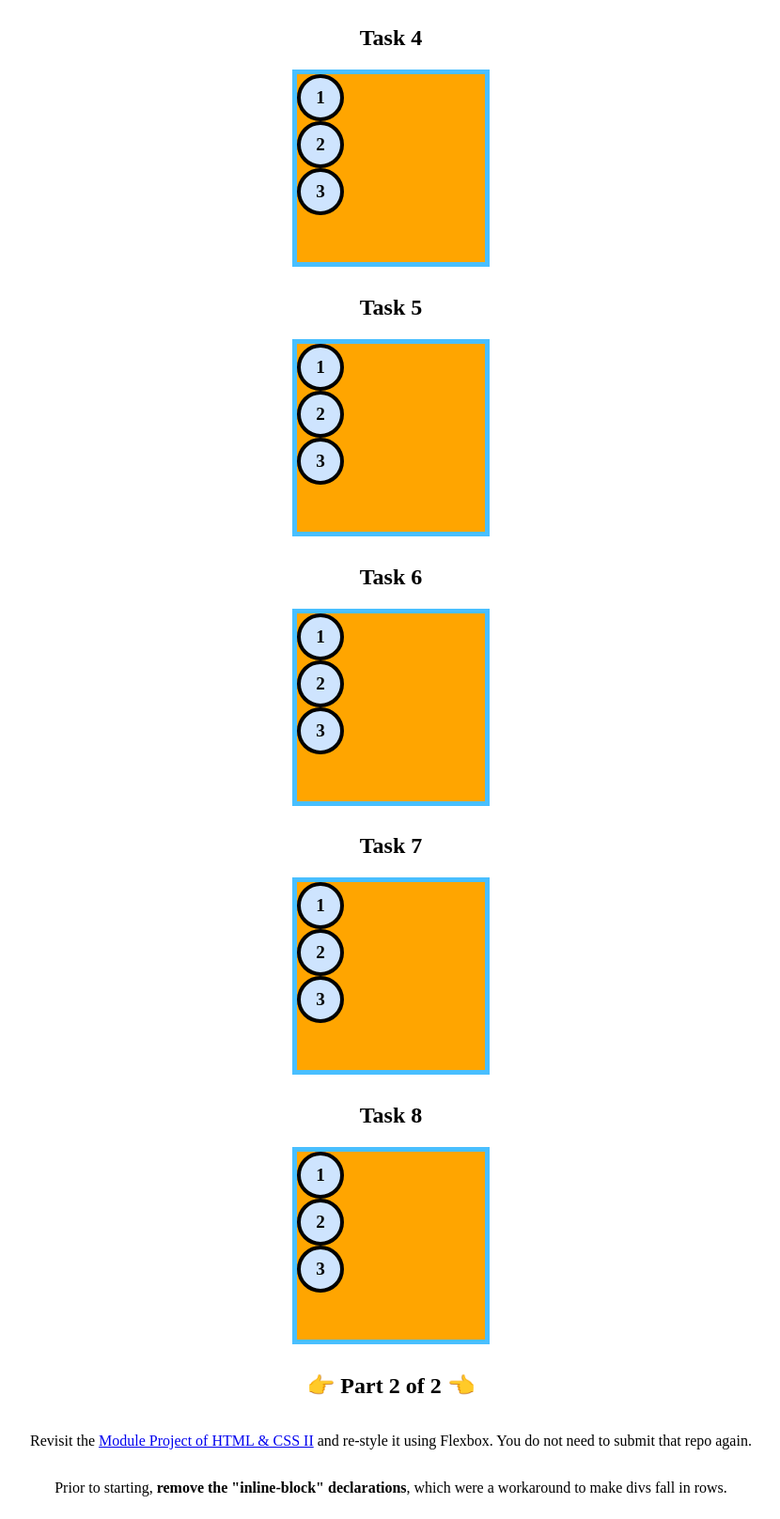
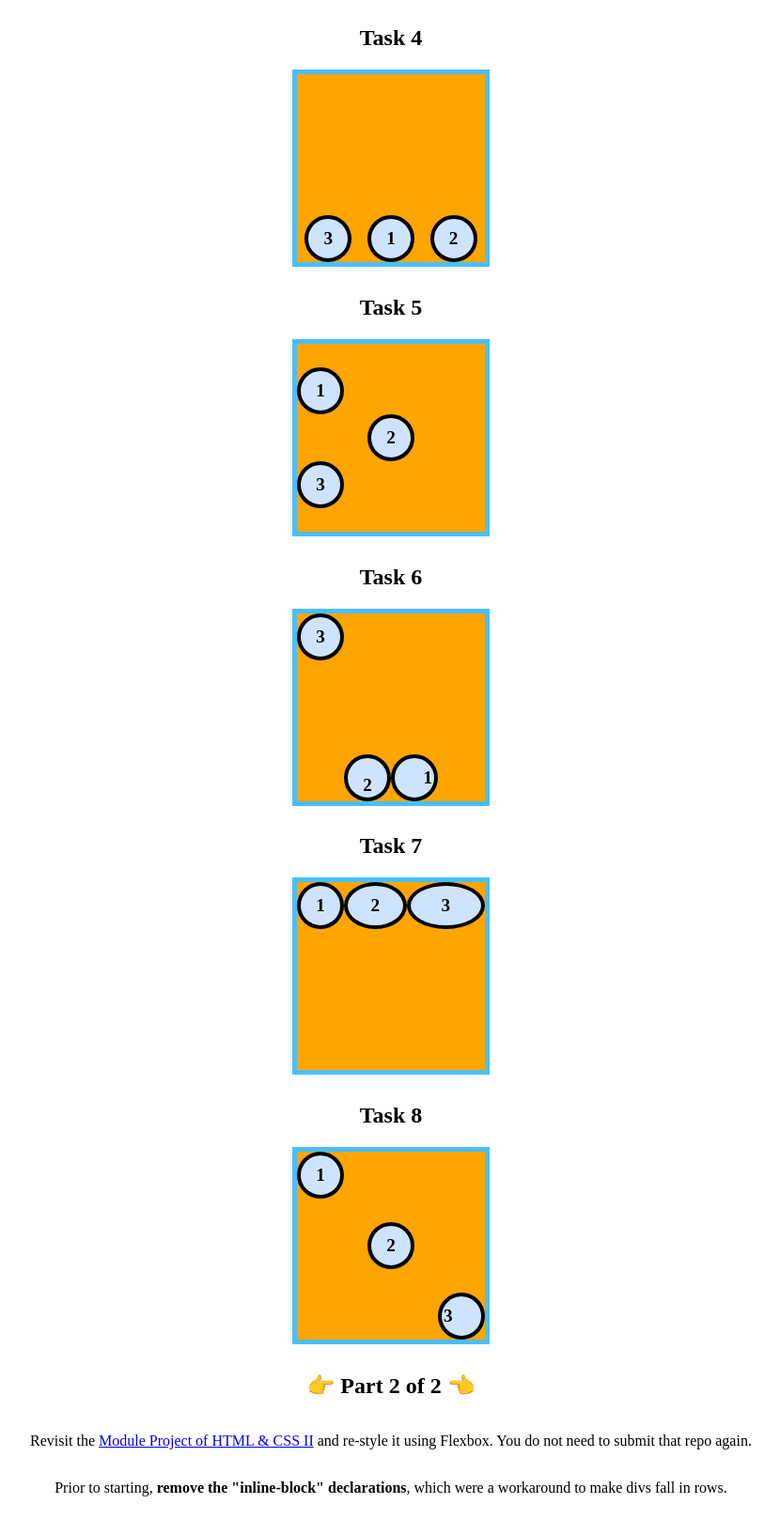
Before and after one commit to bloominstituteoftechnology/module-project-html-and-css-iii-tydinero241, a plain HTML site: page index.html in a window 1280 px wide. Shown: the part 1159-2776 px from the top of the page at 94% size, without its empty margins (224-1054 px from the left). Drawn offline with Linux system fonts and the light colour scheme.

Commit message:
Update index.html

```diff
--- a/index.html
+++ b/index.html
@@ -54,24 +54,87 @@
     Work through the tasks until the boxes match the `task-1.png` design inside the `design` folder.
     Making changes to the HTML is not allowed! The tasks must be completed using CSS alone.
     */
+    [id^=flexContainer] {
+      display : flex;
+    }
+    /* 👉 Task 1 - [HINT] only the flex container needs to be manipulated */
+    #flexContainer1 {
+      justify-content: space-evenly;
+    }
+    /* 👉 Task 2 - [HINT] the flex container needs to change direction */
+    #flexContainer2 {
+      flex-direction: column;
+      justify-content: space-between;
+      align-items : center;
+    }
+    /* 👉 Task 3 - [HINT] the flex direction can be reversed */
+    #flexContainer3 {
+      flex-direction: column-reverse;
+      justify-content: flex-end;
+      align-items : flex-end;
+    }
+    /* 👉 Task 4 - [HINT] the flex items need a new order */
+    #flexContainer4 {
+      justify-content: space-around;
+      align-items : flex-end;
+    }
+    #flexContainer4 .flexItem:nth-child(1) {
+      order: 2
+    }
+    #flexContainer4 .flexItem:nth-child(2) {
+      order: 3
+    }
+    #flexContainer4 .flexItem:nth-child(3) {
+      order: 1
+    }
+    /* 👉 Task 5 - [HINT] research align-self */
+    #flexContainer5 {
+      flex-direction: column;
+      justify-content: center;
+    }
 
-    /* 👉 Task 1 - [HINT] only the flex container needs to be manipulated */
+    #flexContainer5 .flexItem:nth-child(2) {
+      align-self: center;
+    }
+    /* 👉 Task 6 - [HINT] flex items can be flex containers */
+    #flexContainer6 {
+      flex-direction: row-reverse;
+      justify-content: flex-end;
+      align-items: flex-end;
+    }
+    #flexContainer6 .flexItem:nth-child(1) {
+      justify-content: flex-end;
+    }
+    #flexContainer6 .flexItem:nth-child(2) {
+      align-items: flex-end;
+    }
+    #flexContainer6 .flexItem:nth-child(3) {
+      align-self : flex-start;
+    }
+    /* 👉 Task 7 - [HINT] research flex-grow */
+    #flexContainer7 .flexItem:nth-child(1) {
+      flex-grow: 0;
+    }
+    #flexContainer7 .flexItem:nth-child(2) {
+      flex-grow: 1;
+    }
+    #flexContainer7 .flexItem:nth-child(3) {
+      flex-grow: 2;
+    }
+    /* 👉 Task 8 - [HINT] you got this! */
+    #flexContainer8 {
+      justify-content: space-between;
+    }
+    #flexContainer8 .flexItem:nth-child(1) {
 
-    /* 👉 Task 2 - [HINT] the flex container needs to change direction */
-
-    /* 👉 Task 3 - [HINT] the flex direction can be reversed */
-
-    /* 👉 Task 4 - [HINT] the flex items need a new order */
-
-    /* 👉 Task 5 - [HINT] research align-self */
-
-    /* 👉 Task 6 - [HINT] flex items can be flex containers */
-
-    /* 👉 Task 7 - [HINT] research flex-grow */
-
-    /* 👉 Task 8 - [HINT] you got this! */
-
-
+    }
+    #flexContainer8 .flexItem:nth-child(2) {
+      align-self : center;
+    }
+    #flexContainer8 .flexItem:nth-child(3) {
+      align-self : flex-end;
+      justify-content: flex-start;
+    }
     /*
     👉 Part 2 of 2 👈
     Revisit the Module Project of HTML & CSS II and re-style it using Flexbox.
```
